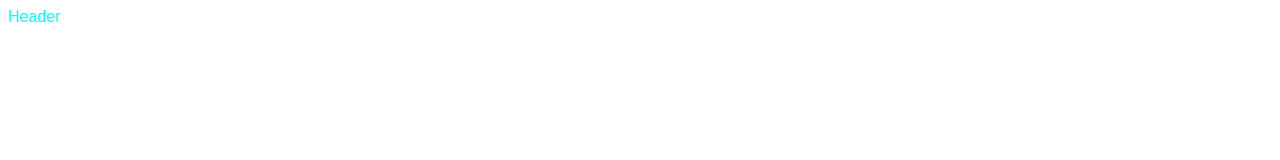
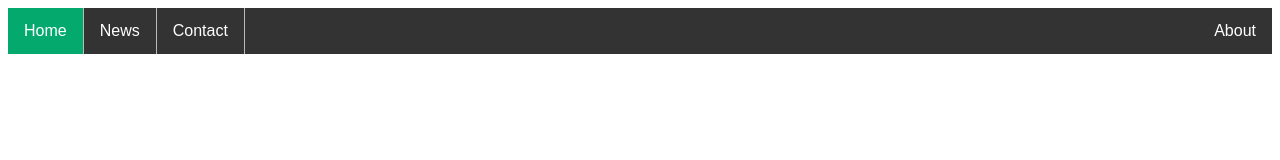
Before and after one commit to KhilfiKhairulAmin-edu/the-badminton-square, a plain HTML site: page components/header.html in a window 1280 px wide. Drawn offline with Linux system fonts and the light colour scheme.

Commit message:
Header component updated

```diff
--- a/components/header.html
+++ b/components/header.html
@@ -1,4 +1,46 @@
 <link rel="stylesheet" href="/components/styles/header.css">
-<div class="component">
-    Header
+
+<div id="header">
+    <style>
+    ul {
+        list-style-type: none;
+        margin: 0;
+        padding: 0;
+        overflow: hidden;
+        background-color: #333;
+    }
+
+    li {
+        float: left;
+        border-right:1px solid #bbb;
+    }
+
+    li:last-child {
+        border-right: none;
+    }
+
+    li a {
+        display: block;
+        color: white;
+        text-align: center;
+        padding: 14px 16px;
+        text-decoration: none;
+    }
+
+    li a:hover:not(.active) {
+        background-color: #111;
+    }
+
+    .active {
+        background-color: #04AA6D;
+    }
+    </style>
+
+    <ul>
+        <li><a class="active" href="#home">Home</a></li>
+        <li><a href="#news">News</a></li>
+        <li><a href="#contact">Contact</a></li>
+        <li style="float:right"><a href="#about">About</a></li>
+    </ul>
+
 </div>
--- a/components/styles/header.css
+++ b/components/styles/header.css
@@ -1,4 +1,4 @@
-.component {
+#header {
     font-family: Arial, sans-serif;
     color: aqua;
 }
--- a/styles/index.css
+++ b/styles/index.css
@@ -3,3 +3,8 @@
 * {
   font-family: 'Montserrat', 'Times New Roman', Times, serif;
 }
+
+body {
+  padding: 0px;
+  margin: 0px;
+}
```
Also changed, not shown: index.html (+6 -3 lines).
